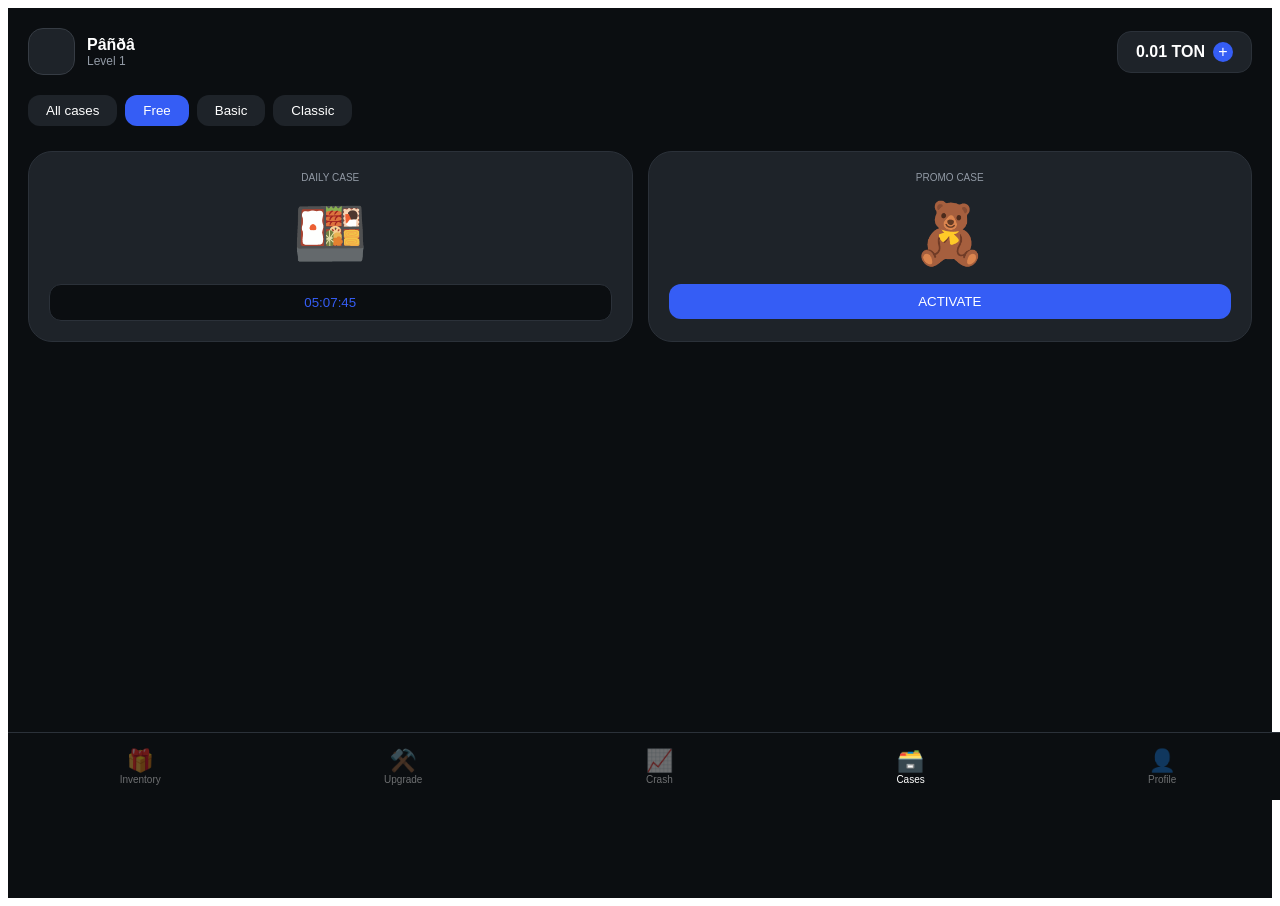
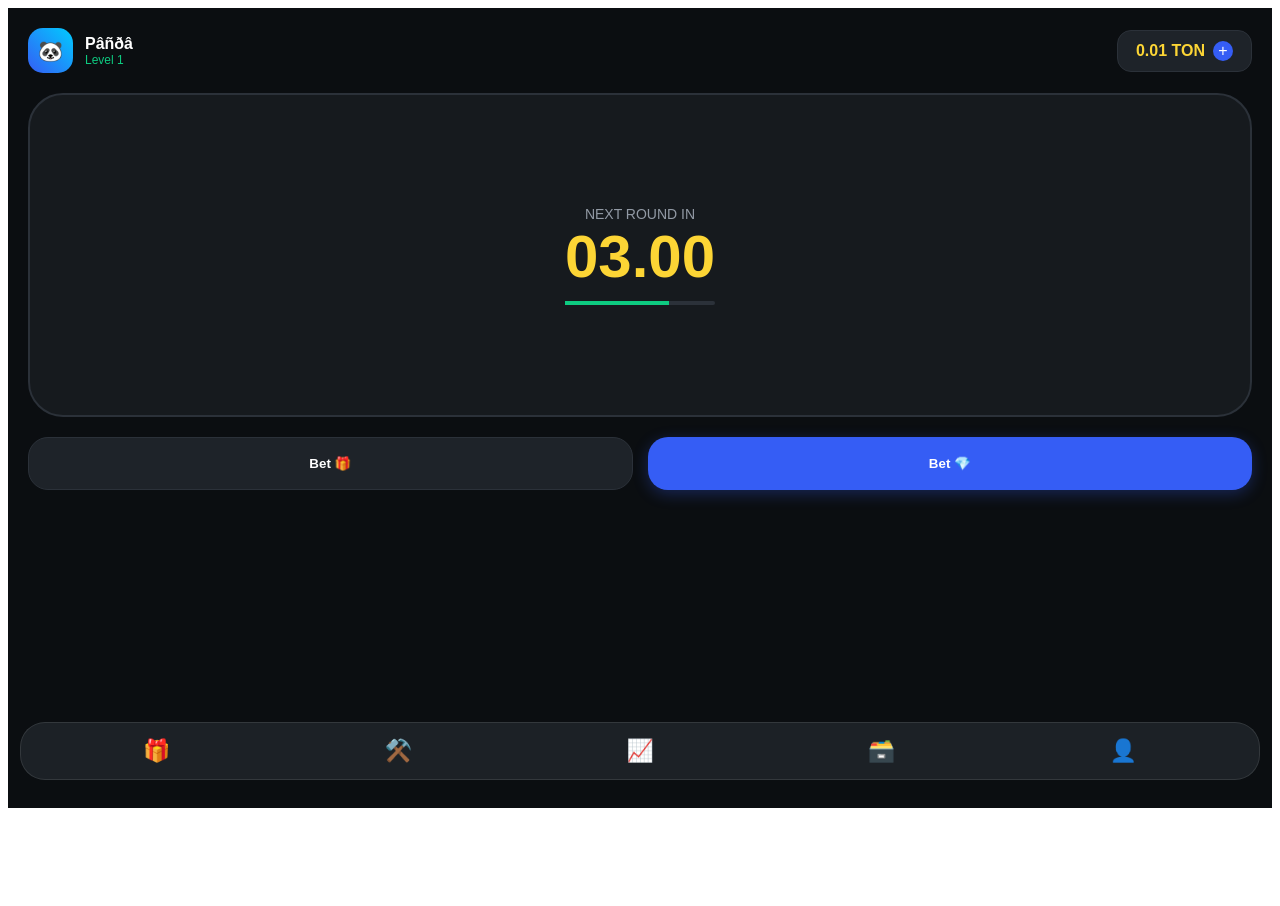
Before and after one commit to hninoshweyi2001-ui/naoki-gift-app, a React (Vite) app: page / in a window 1280 px wide. After the commit the page ends 816 px from the top, so only its background shows below. Built offline with nearby package versions, Linux system fonts and the light colour scheme.

Commit message:
Update App.tsx

```diff
--- a/src/components/App/App.tsx
+++ b/src/components/App/App.tsx
@@ -1,116 +1,168 @@
-import React, { useState } from "react";
+import React, { useState, useEffect } from "react";
 
 const App: React.FC = () => {
-  const [activeTab, setActiveTab] = useState("cases");
+  const [loading, setLoading] = useState(true);
+  const [activeTab, setActiveTab] = useState("crash");
+  const [gameState, setGameState] = useState<"waiting" | "running" | "crashed">("waiting");
+  const [multiplier, setMultiplier] = useState(1.00);
+  const [countdown, setCountdown] = useState(5);
+  const [progress, setProgress] = useState(0);
+  const [randomNFT, setRandomNFT] = useState("");
 
+  // NFT ပုံစံအမျိုးမျိုး (ဥပမာ- Bitcoin Gold, Diamond, Panda Rare စသဖြင့်)
+  const nftList = ["🪙", "💎", "🐼", "🚀", "👑", "🍀"];
+
+  useEffect(() => {
+    // ၁။ Loading စကရင်အတွက် Random NFT ရွေးချယ်ခြင်း
+    setRandomNFT(nftList[Math.floor(Math.random() * nftList.length)]);
+
+    // ၂။ Loading Progress Bar (၃ စက္ကန့်ကြာမယ်)
+    const loadTimer = setInterval(() => {
+      setProgress((prev) => {
+        if (prev >= 100) {
+          clearInterval(loadTimer);
+          setTimeout(() => setLoading(false), 500);
+          return 100;
+        }
+        return prev + 2;
+      });
+    }, 50);
+
+    return () => clearInterval(loadTimer);
+  }, []);
+
+  // --- CRASH GAME ENGINE ---
+  useEffect(() => {
+    if (loading) return;
+
+    let timer: any;
+    if (gameState === "waiting") {
+      if (countdown > 0) {
+        timer = setInterval(() => setCountdown(prev => prev - 1), 1000);
+      } else {
+        setGameState("running");
+      }
+    } else if (gameState === "running") {
+      timer = setInterval(() => {
+        setMultiplier((prev) => {
+          const next = prev + 0.02;
+          if (Math.random() < 0.015 && next > 1.2) {
+            setGameState("crashed");
+            return prev;
+          }
+          return parseFloat(next.toFixed(2));
+        });
+      }, 80);
+    } else if (gameState === "crashed") {
+      timer = setTimeout(() => {
+        setMultiplier(1.00);
+        setCountdown(5);
+        setGameState("waiting");
+      }, 3000);
+    }
+    return () => clearInterval(timer);
+  }, [gameState, countdown, loading]);
+
+  // --- LOADING SCREEN UI ---
+  if (loading) {
     return (
-    <div style={{ background: '#0b0e11', minHeight: '100vh', color: 'white', fontFamily: 'sans-serif', paddingBottom: '90px' }}>
+      <div style={{ background: '#0b0e11', height: '100vh', display: 'flex', flexDirection: 'column', alignItems: 'center', justifyContent: 'center', color: 'white' }}>
+        {/* Floating NFT Animation */}
+        <div style={{ fontSize: '80px', marginBottom: '40px', animation: 'float 3s ease-in-out infinite', filter: 'drop-shadow(0 0 20px rgba(252, 213, 53, 0.4))' }}>
+          {randomNFT}
+        </div>
 
-      {/* Header Section */}
+        {/* Loading Text & Progress */}
+        <div style={{ width: '250px', textAlign: 'center' }}>
+          <div style={{ marginBottom: '15px', fontSize: '14px', letterSpacing: '2px', fontWeight: 'bold', color: '#355df5' }}>LOADING... {progress}%</div>
+          <div style={{ height: '8px', background: '#1e2329', borderRadius: '10px', overflow: 'hidden', border: '1px solid #2b3139' }}>
+            <div style={{ height: '100%', width: `${progress}%`, background: 'linear-gradient(90deg, #355df5, #00ccff)', transition: '0.1s', boxShadow: '0 0 10px #355df5' }}></div>
+          </div>
+        </div>
+
+        <style>{`
+          @keyframes float {
+            0%, 100% { transform: translateY(0px) rotate(0deg); }
+            50% { transform: translateY(-20px) rotate(10deg); }
+          }
+        `}</style>
+      </div>
+    );
+  }
+
+  // --- MAIN APP UI (Game Area) ---
+  return (
+    <div style={{ background: '#0b0e11', minHeight: '100vh', color: 'white', fontFamily: 'sans-serif' }}>
+      {/* Header */}
       <div style={{ display: 'flex', justifyContent: 'space-between', padding: '20px', alignItems: 'center' }}>
         <div style={{ display: 'flex', alignItems: 'center', gap: '12px' }}>
-          <div style={{ width: '45px', height: '45px', borderRadius: '15px', background: '#1e2329', border: '1px solid #363c44' }}></div>
-          <div>
-            <div style={{ fontWeight: 'bold' }}>Pâñðâ</div>
-            <div style={{ fontSize: '12px', color: '#929aa5' }}>Level 1</div>
-          </div>
+          <div style={{ width: '45px', height: '45px', borderRadius: '15px', background: 'linear-gradient(45deg, #355df5, #00ccff)', display: 'flex', alignItems: 'center', justifyContent: 'center', fontSize: '20px' }}>🐼</div>
+          <div><div style={{ fontWeight: 'bold' }}>Pâñðâ</div><div style={{ fontSize: '12px', color: '#0ecb81' }}>Level 1</div></div>
         </div>
         <div style={{ background: '#1e2329', padding: '10px 18px', borderRadius: '14px', border: '1px solid #2b3139', display: 'flex', alignItems: 'center', gap: '8px' }}>
-          <span style={{ fontWeight: 'bold' }}>0.01 TON</span>
-          <div style={{ background: '#355df5', borderRadius: '50%', width: '20px', height: '20px', display: 'flex', alignItems: 'center', justifyContent: 'center', cursor: 'pointer' }}>+</div>
+          <span style={{ fontWeight: 'bold', color: '#fcd535' }}>0.01 TON</span>
+          <div style={{ background: '#355df5', borderRadius: '50%', width: '20px', height: '20px', display: 'flex', alignItems: 'center', justifyContent: 'center' }}>+</div>
         </div>
       </div>
 
       <div style={{ padding: '0 20px' }}>
-
-        {/* --- CASES TAB --- */}
-        {activeTab === "cases" && (
-          <div>
-            <div style={{ display: 'flex', gap: '8px', overflowX: 'auto', marginBottom: '20px', paddingBottom: '5px' }}>
-              {["All cases", "Free", "Basic", "Classic"].map(t => (
-                <button key={t} style={{ padding: '8px 18px', borderRadius: '12px', border: 'none', background: t === "Free" ? '#355df5' : '#1e2329', color: 'white', whiteSpace: 'nowrap' }}>{t}</button>
-              ))}
-            </div>
-            <div style={{ display: 'grid', gridTemplateColumns: '1fr 1fr', gap: '15px' }}>
-              <div style={{ background: '#1e2329', padding: '20px', borderRadius: '24px', textAlign: 'center', border: '1px solid #2b3139' }}>
-                <div style={{ fontSize: '10px', color: '#929aa5' }}>DAILY CASE</div>
-                <div style={{ fontSize: '60px', margin: '15px 0' }}>🍱</div>
-                <button style={{ width: '100%', background: '#0b0e11', color: '#355df5', border: '1px solid #2b3139', padding: '10px', borderRadius: '12px' }}>05:07:45</button>
-              </div>
-              <div style={{ background: '#1e2329', padding: '20px', borderRadius: '24px', textAlign: 'center', border: '1px solid #2b3139' }}>
-                <div style={{ fontSize: '10px', color: '#929aa5' }}>PROMO CASE</div>
-                <div style={{ fontSize: '60px', margin: '15px 0' }}>🧸</div>
-                <button style={{ width: '100%', background: '#355df5', color: 'white', border: 'none', padding: '10px', borderRadius: '12px' }}>ACTIVATE</button>
-              </div>
+        {/* Crash Game View */}
+        <div style={{ height: '320px', background: '#161a1e', borderRadius: '35px', display: 'flex', flexDirection: 'column', alignItems: 'center', justifyContent: 'center', border: '2px solid #2b3139', position: 'relative' }}>
+          {gameState === "waiting" && (
+            <div style={{ textAlign: 'center' }}>
+              <div style={{ color: '#929aa5', fontSize: '14px' }}>NEXT ROUND IN</div>
+              <div style={{ fontSize: '60px', fontWeight: 'bold', color: '#fcd535' }}>0{countdown}.00</div>
+              <div style={{ width: '150px', height: '4px', background: '#2b3139', marginTop: '10px', borderRadius: '2px' }}>
+                <div style={{ width: `${(countdown/5)*100}%`, height: '100%', background: '#0ecb81', transition: '1s linear' }}></div>
               </div>
             </div>
           )}
-
-        {/* --- INVENTORY TAB --- */}
-        {activeTab === "inventory" && (
-          <div style={{ textAlign: 'center', marginTop: '40px' }}>
-            <div style={{ fontSize: '80px', marginBottom: '20px' }}>💙</div>
-            <h3 style={{ margin: '0 0 10px 0' }}>Your inventory is empty</h3>
-            <p style={{ color: '#929aa5', fontSize: '14px', marginBottom: '30px' }}>Add gifts via the bot and get TON!</p>
-            <button style={{ width: '100%', padding: '18px', borderRadius: '16px', background: '#355df5', color: 'white', border: 'none', fontWeight: 'bold' }}>🎁 Exchange gift for TON</button>
+          {gameState === "running" && (
+            <div style={{ textAlign: 'center' }}>
+              <div style={{ fontSize: '75px', fontWeight: 'bold', color: '#0ecb81' }}>{multiplier}x</div>
+              <div style={{ fontSize: '50px', animation: 'rocketFly 1s infinite' }}>🚀</div>
             </div>
           )}
-
-        {/* --- UPGRADE TAB --- */}
-        {activeTab === "upgrade" && (
-          <div style={{ marginTop: '10px' }}>
-            <div style={{ background: 'rgba(30,35,41,0.3)', padding: '40px 20px', borderRadius: '24px', border: '1px solid #2b3139', textAlign: 'center', marginBottom: '20px' }}>
-               <div style={{ width: '50px', height: '50px', background: 'rgba(255,255,255,0.05)', borderRadius: '12px', display: 'flex', alignItems: 'center', justifyContent: 'center', margin: '0 auto 10px auto' }}>📦</div>
-               <div style={{ color: '#929aa5', fontSize: '14px' }}>Select item to receive</div>
-            </div>
-            <button style={{ width: '100%', padding: '18px', borderRadius: '16px', background: '#1a2b6d', color: '#355df5', border: 'none', fontWeight: 'bold' }}>UPGRADE</button>
+          {gameState === "crashed" && (
+            <div style={{ textAlign: 'center', animation: 'shake 0.3s' }}>
+              <div style={{ fontSize: '75px', fontWeight: 'bold', color: '#f6465d' }}>{multiplier}x</div>
+              <div style={{ color: '#f6465d', fontWeight: 'bold' }}>CRASHED!</div>
             </div>
           )}
+        </div>
 
-        {/* --- CRASH TAB --- */}
-        {activeTab === "crash" && (
-          <div style={{ textAlign: 'center', marginTop: '20px' }}>
-            <div style={{ height: '250px', background: '#1e2329', borderRadius: '25px', display: 'flex', alignItems: 'center', justifyContent: 'center', border: '1px solid #2b3139' }}>
-               <h2 style={{ color: '#0ecb81', fontSize: '40px' }}>1.00x</h2>
-            </div>
-            <button style={{ width: '100%', padding: '18px', marginTop: '20px', borderRadius: '16px', background: '#355df5', border: 'none', color: 'white', fontWeight: 'bold' }}>PLACE BET</button>
-          </div>
-        )}
-
-        {/* --- PROFILE TAB --- */}
-        {activeTab === "profile" && (
-          <div style={{ marginTop: '10px' }}>
-            <div style={{ background: '#1e2329', padding: '20px', borderRadius: '24px', border: '1px solid #2b3139', marginBottom: '20px' }}>
-              <div style={{ display: 'flex', alignItems: 'center', gap: '15px', marginBottom: '25px' }}>
-                <div style={{ width: '60px', height: '60px', borderRadius: '20px', background: '#363c44' }}></div>
-                <div>
-                  <div style={{ fontWeight: 'bold', fontSize: '18px' }}>Pâñðâ</div>
-                  <div style={{ color: '#929aa5', fontSize: '13px' }}>Hninou23</div>
+        {/* Betting Button */}
+        <div style={{ marginTop: '20px', display: 'grid', gridTemplateColumns: '1fr 1fr', gap: '15px' }}>
+          <button style={{ background: '#1e2329', color: 'white', border: '1px solid #2b3139', padding: '18px', borderRadius: '20px', fontWeight: 'bold', display: 'flex', alignItems: 'center', justifyContent: 'center', gap: '10px' }}>
+             Bet 🎁
+          </button>
+          <button style={{ background: '#355df5', color: 'white', border: 'none', padding: '18px', borderRadius: '20px', fontWeight: 'bold', boxShadow: '0 4px 15px rgba(53, 93, 245, 0.3)' }}>
+             Bet 💎
+          </button>
         </div>
       </div>
-              <button style={{ width: '100%', padding: '16px', borderRadius: '16px', background: '#355df5', color: 'white', border: 'none', fontWeight: 'bold' }}>↑ Deposit</button>
-            </div>
-          </div>
-        )}
 
-      </div>
-
-      {/* Bottom Navigation */}
-      <div style={{ position: 'fixed', bottom: 0, width: '100%', background: '#0b0e11', display: 'flex', justifyContent: 'space-around', padding: '15px 0', borderTop: '1px solid #2b3139' }}>
-        {[
-          { id: 'inventory', icon: '🎁', label: 'Inventory' },
-          { id: 'upgrade', icon: '⚒️', label: 'Upgrade' },
-          { id: 'crash', icon: '📈', label: 'Crash' },
-          { id: 'cases', icon: '🗃️', label: 'Cases' },
-          { id: 'profile', icon: '👤', label: 'Profile' }
-        ].map((item) => (
-          <div key={item.id} onClick={() => setActiveTab(item.id)} style={{ textAlign: 'center', opacity: activeTab === item.id ? 1 : 0.4, cursor: 'pointer' }}>
-            <div style={{ fontSize: '22px' }}>{item.icon}</div>
-            <div style={{ fontSize: '10px' }}>{item.label}</div>
+      {/* Navigation */}
+      <div style={{ position: 'fixed', bottom: '20px', left: '20px', right: '20px', background: 'rgba(30, 35, 41, 0.95)', display: 'flex', justifyContent: 'space-around', padding: '15px', borderRadius: '25px', border: '1px solid rgba(255,255,255,0.1)', backdropFilter: 'blur(10px)' }}>
+        {['inventory', 'upgrade', 'crash', 'cases', 'profile'].map((id) => (
+          <div key={id} onClick={() => setActiveTab(id)} style={{ fontSize: '22px', color: activeTab === id ? '#355df5' : '#929aa5', cursor: 'pointer' }}>
+            {id === 'crash' ? '📈' : id === 'cases' ? '🗃️' : id === 'upgrade' ? '⚒️' : id === 'inventory' ? '🎁' : '👤'}
           </div>
         ))}
       </div>
 
+      <style>{`
+        @keyframes rocketFly {
+          0% { transform: translate(0,0); }
+          50% { transform: translate(5px, -5px); }
+          100% { transform: translate(0,0); }
+        }
+        @keyframes shake {
+          0%, 100% { transform: translateX(0); }
+          25% { transform: translateX(-8px); }
+          75% { transform: translateX(8px); }
+        }
+      `}</style>
     </div>
   );
 };
```
Lines whose indentation alone changed are shown as unchanged.
